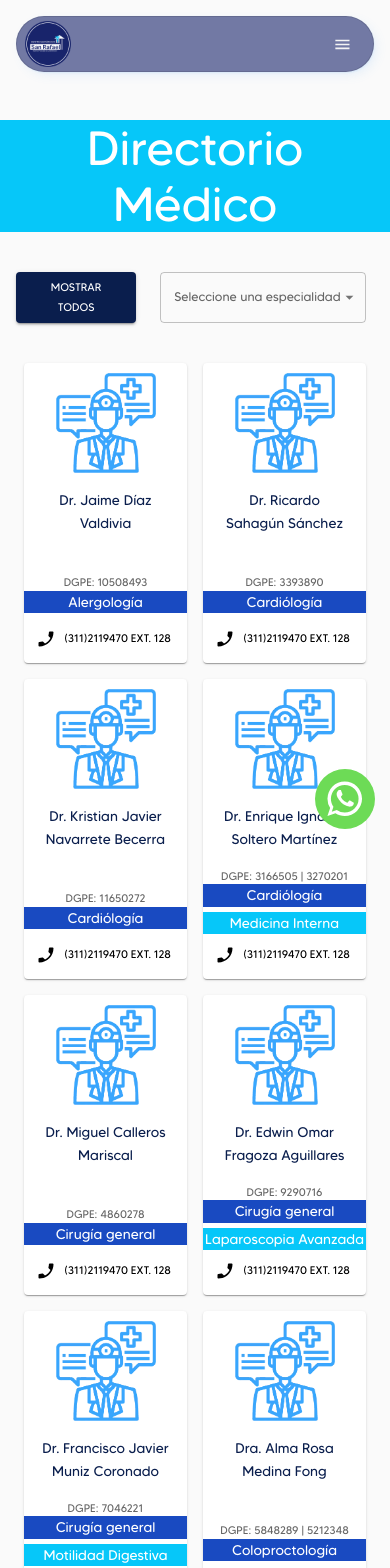
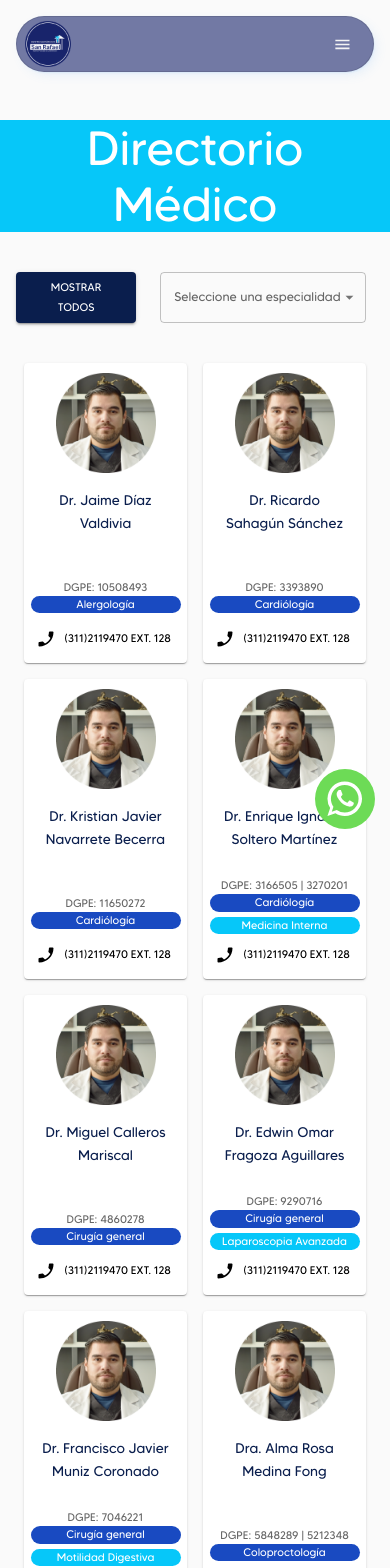
Before and after one commit to Amezcua04/cqsr-v2, a React (Create React App) app: page /medicos in a window 390 px wide. Shown: the top 1568 px of the page. Built offline with nearby package versions, Linux system fonts and the light colour scheme.

Commit message:
FIXED: ajustes en el diseño responsivo del componente cardMedico

```diff
--- a/src/data/data.js
+++ b/src/data/data.js
@@ -43,7 +43,7 @@ import MaternindadImagen from "../assets/Servicios/Paquetes-de-maternidad.webp";
 import EsterilizacionImagen from "../assets/Servicios/Servicio-de-esterilización.webp";
 
 // Especialidades
-import example from "../assets/icons/Medicos.webp";
+import example from "../assets/Medicos/perfil.png";
 
 // Data Home
 export const dataHome = [
@@ -584,7 +584,7 @@ export const dataEspecialistas = [
   {
       "imagen": example,
       "especialidad":"Pediatría",
-      "subespecialidad": "Pediatra Endocrinologo",
+      "subespecialidad": "Endocrinología",
       "nombre":"Dr. Alejandro Solano",
       "DGPE":null,
       "telefono": "(311)2119470 ext. 128",
@@ -680,7 +680,7 @@ export const dataEspecialistas = [
   {
       "imagen": example,
       "especialidad":"Urología",
-      "subespecialidad": "Urología General y Oncológica",
+      "subespecialidad": "Oncológica",
       "nombre":"Dr. Christopher Peña George",
       "DGPE":6525364,
       "telefono": "(311)2119470 ext. 128",
--- a/src/scenes/especialidades/CardMedico.jsx
+++ b/src/scenes/especialidades/CardMedico.jsx
@@ -1,4 +1,5 @@
 import {
+  Box,
   Button,
   Card,
   CardActions,
@@ -31,7 +32,7 @@ const CardMedico = ({ especialista }) => {
           height: 300,
           display: "flex",
           flexDirection: "column",
-          width: "100%",
+          width: { xs: "100%", lg: "90%" },
         }}
       >
         <CardMedia
@@ -44,7 +45,12 @@ const CardMedico = ({ especialista }) => {
           }}
           title="imagen"
         >
-          <img src={especialista.imagen} loading="lazy" alt="imagen" height="100px" />
+          <img
+            src={especialista.imagen}
+            loading="lazy"
+            alt="imagen"
+            height="100px"
+          />
         </CardMedia>
         <CardContent
           sx={{
@@ -55,7 +61,7 @@ const CardMedico = ({ especialista }) => {
             paddingBottom: "0",
           }}
         >
-          <div>
+
             <Typography
               gutterBottom
               variant={isMobile ? "h6" : "h5"}
@@ -65,7 +71,7 @@ const CardMedico = ({ especialista }) => {
             >
               {especialista.nombre}
             </Typography>
-          </div>
+
         </CardContent>
         <CardActions sx={{ display: "grid", justifyContent: "center" }}>
           <Typography
@@ -75,12 +81,18 @@ const CardMedico = ({ especialista }) => {
           >
             DGPE: {especialista.DGPE}
           </Typography>
+          <Box display="flex" flexDirection="column" alignItems="center" ml="0 !important">
             <Typography
               variant="h6"
               color="white"
               textAlign={"center"}
-            width="230px"
-            sx={{ backgroundColor: "#194AC1", borderRadius: "10px", marginLeft: "0 !important" }}
+              sx={{
+                backgroundColor: "#194AC1",
+                borderRadius: "10px",
+                width: {xs: "150px", lg: "200px" },
+                fontSize: {xs: "11px"},
+                marginLeft: "0 !important",
+              }}
             >
               {especialista.especialidad}
             </Typography>
@@ -93,12 +105,18 @@ const CardMedico = ({ especialista }) => {
                 backgroundColor: "#06C7F9",
                 borderRadius: "10px",
                 margin: "5px 0 !important",
+                width: {xs: "150px", lg: "200px" },
+                fontSize: {xs: "11px"},
               }}
             >
               {especialista.subespecialidad}
             </Typography>
-          <a href="tel:3112119470" style={{ textDecoration: "none", display: "contents" }}>
-            <Button variant="text" startIcon={<PhoneEnabledIcon />}>
+          </Box>
+          <a
+            href="tel:3112119470"
+            style={{ textDecoration: "none", display: "contents" }}
+          >
+            <Button variant="text" startIcon={<PhoneEnabledIcon />} sx={{ padding: {xs: "6px 8px", lg: "10px 8px"} }}>
               {especialista.telefono}
             </Button>
           </a>
--- a/src/scenes/home/CardDetalles.jsx
+++ b/src/scenes/home/CardDetalles.jsx
@@ -35,7 +35,7 @@ const CardDetalle = () => {
                   padding="5px"
                   alignSelf="center"
                   sx={{
-                    width: {xs: "50%", md:"15%" ,xl:"15%"},
+                    width: {xs: "50%", md:"15%" ,lg:"15%"},
                   }}
                 >
                   <img src={item.icono} alt="icono" loading="lazy" width="90%"/>
```
Also changed, not shown: src/assets/Medicos/perfil.png (added). Lines whose indentation alone changed are shown as unchanged.
